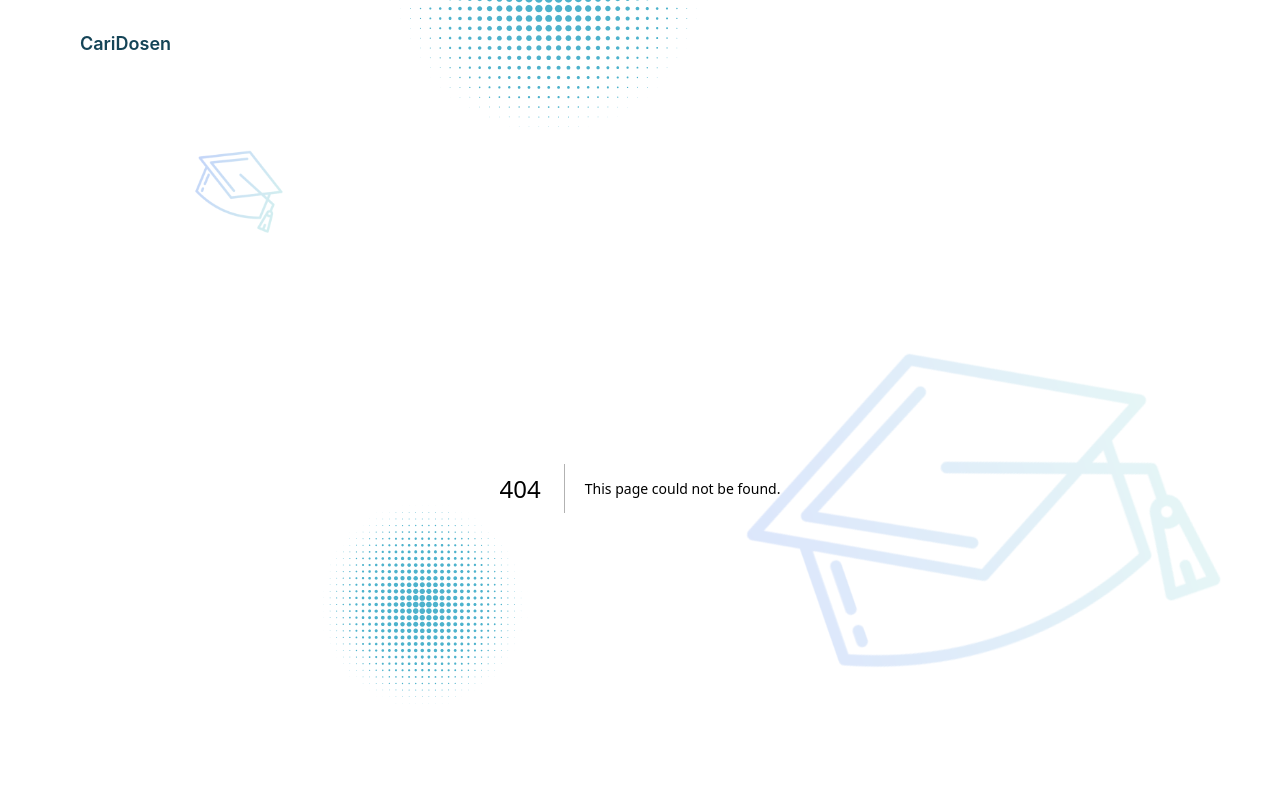
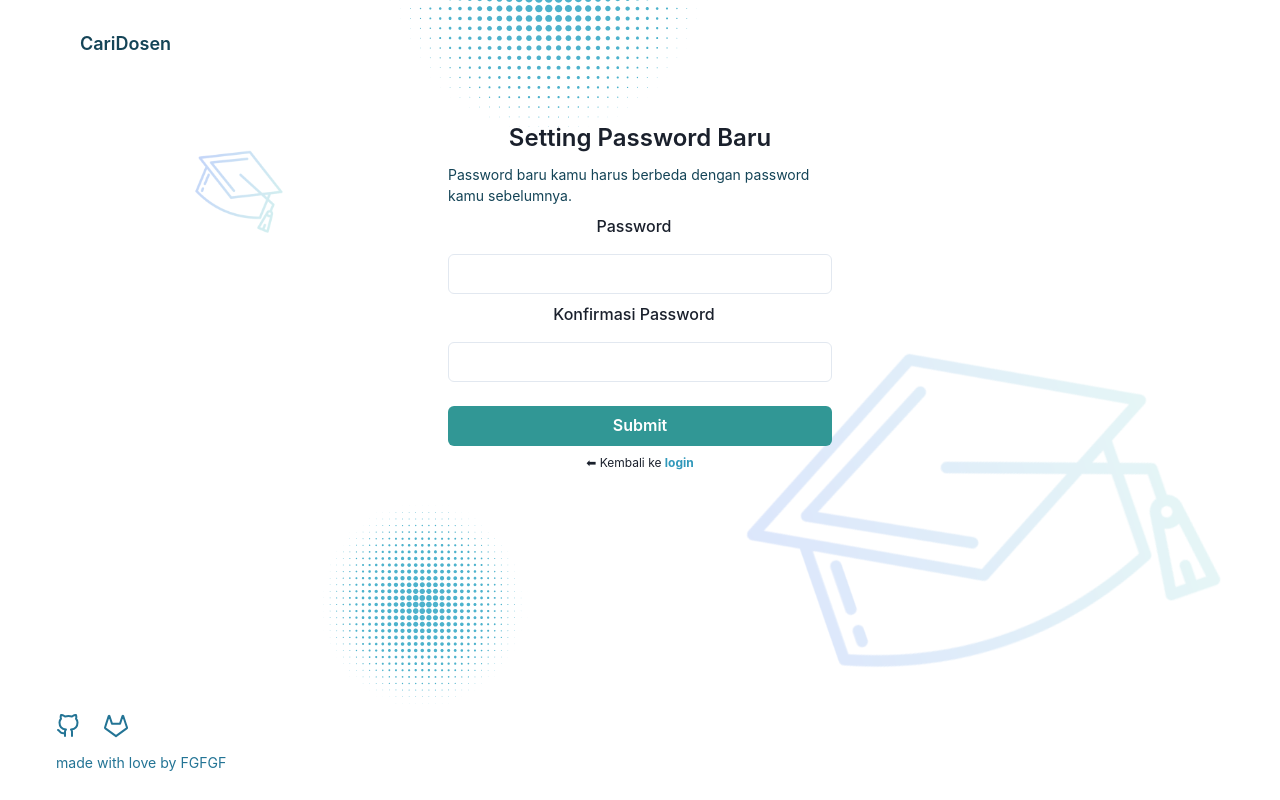
Before and after one commit to IloveNooodles/Dosen-Rank-FE, a Next.js app: page /set-new-password/1 in a window 1280 px wide. Before the commit this address had no page. Shown: the top 800 px of the page. Built offline with nearby package versions, Linux system fonts and the light colour scheme; no server answers.

Commit message:
feat: memisahkan set new password

```diff
--- a/components/SetNewPasswordForm/index.tsx
+++ b/components/SetNewPasswordForm/index.tsx
@@ -2,9 +2,8 @@ import {
     VStack,
     Button,
     Text,
-    FormControl,
     FormLabel,
-    Input, useToast
+    useToast
 } from "@chakra-ui/react";
 import React from "react";
 import Link from "next/link";
@@ -16,8 +15,11 @@ import * as Yup from "yup";
 import TextInput from "@/components/TextInput";
 
 
+interface SetNewPasswordFormProps {
+    handleNextStep: (step: number) => void;
+}
+const SetNewPasswordForm: React.FC<SetNewPasswordFormProps> = ({handleNextStep}) => {
 
-const SetNewPasswordForm: React.FC = () => {
     const initialValues = {
             password: "",
             passwordConfirmation: "",
@@ -38,6 +40,7 @@ const SetNewPasswordForm: React.FC = () => {
                     passwordConfirmation: values.passwordConfirmation,
                 });
                 try {
+                    handleNextStep(2)
                     const response = await apiInstance({}).post("/users/forgot-password", data)
                     if (response.status === 201) {
                         toast({
--- /dev/null
+++ b/pages/set-new-password/[token].tsx
@@ -0,0 +1,21 @@
+import React, {useState} from 'react';
+import {Box, Center, Container, Text, VStack} from "@chakra-ui/react";
+import SetNewPasswordForm from "@/components/SetNewPasswordForm";
+import PasswordResetted from "@/components/PasswordResetted";
+
+const SetNewPassword: React.FC<{}> = () => { // Ubah nama function menjadi ResetPassword dan tambahkan huruf kapital pada awal nama function
+    const [step, setStep] = useState(1);
+
+    return (
+        <Container centerContent h="calc(100vh - 5.5rem - 6.9rem)" w="calc(100vw - 10rem)">
+            <Box pt={"2rem"}>
+                <VStack position="relative" h="full" justify="start" maxW="sm" >
+                    {step === 1 && <SetNewPasswordForm handleNextStep={setStep} />}
+                    {step === 2 && <PasswordResetted/>}
+                </VStack>
+            </Box>
+        </Container>
+    );
+};
+
+export default SetNewPassword;
```
